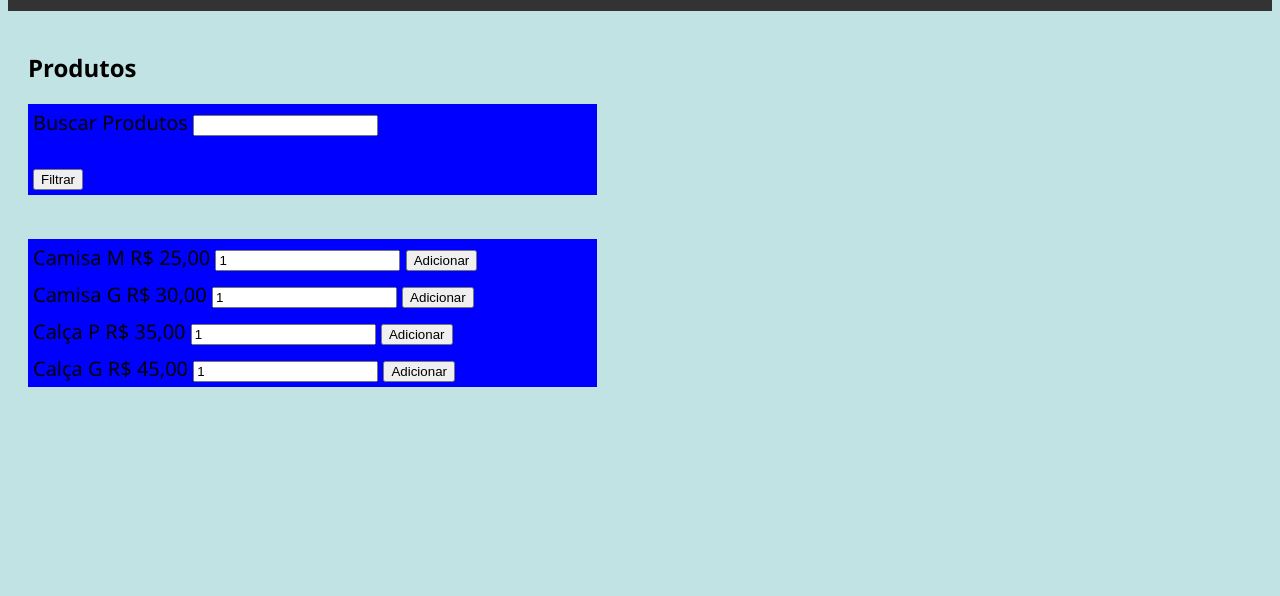
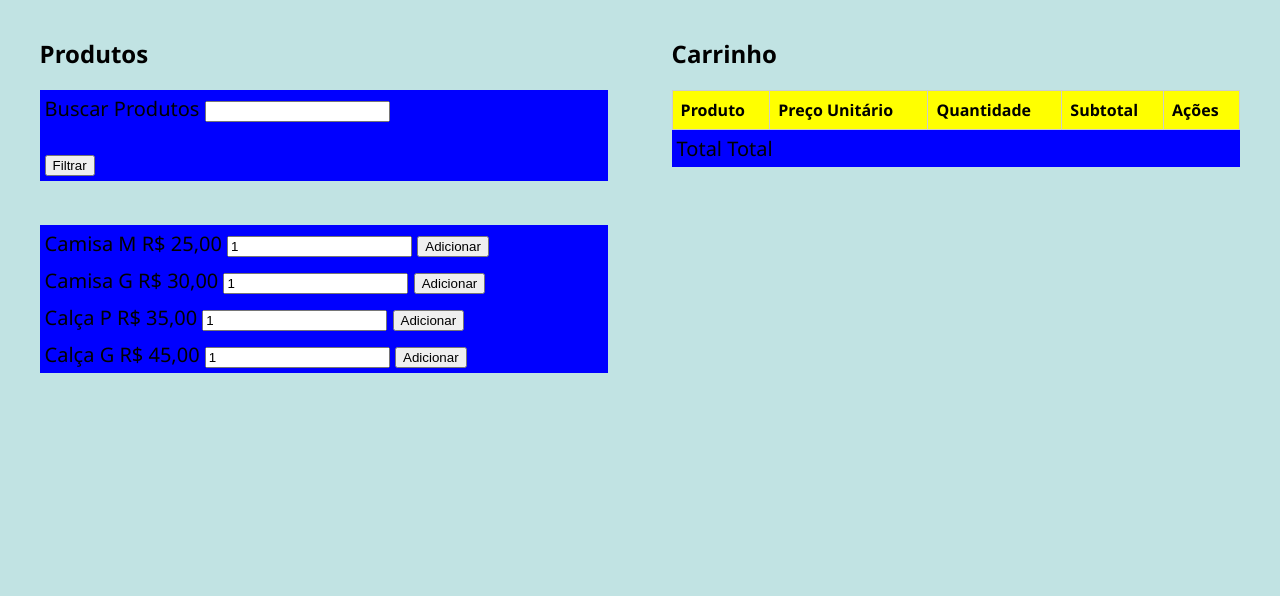
Before and after one commit to danielpaiv/sistema_vendas-1.0, a plain HTML site: page index.html in a window 1280 px wide. Shown: the part 204-800 px from the top of the page. Drawn offline with Linux system fonts and the light colour scheme.

Commit message:
atualização do carrinho

```diff
--- a/index.html
+++ b/index.html
@@ -4,40 +4,10 @@
     <meta charset="UTF-8">
     <meta name="viewport" content="width=device-width, initial-scale=1.0">
     <title>Sistema</title>
-   <script src="script.js"></script>
-    <style>
-        body{
-            background-color: rgb(193, 227, 227);
-            font-family: 'Segoe UI', Tahoma, Geneva, Verdana, sans-serif;
-        }
-        a{
-            text-decoration: none;
-        }
-        header{
-            padding: 5px;
-            background-color: rgb(51, 51, 51);
-        }
-        header,h1{
-            text-align: center;
-            color: white;
-        }
-        .box{
-            background-color: blue;
-            padding: 5px;
-            font-size: 30px;
-        }
-        section{
-            padding: 20px;
-            width: 45%;
-        }
-        div{
-            background-color: blue;
-            font-size: 20px;
-            padding: 5px;
 
-        }
+    <link rel="stylesheet" type="text/css" href="styles.css" media="screen" /> <!--Estenção para arquivo css-->
+    <script src="script.js"></script> <!--Estenção para arquivo JavaScript-->
 
-    </style>
 </head>
 <body>
     <div class="box">
@@ -90,7 +60,32 @@
             </div>
 
         </section>
+
             <!-- Criar carrinho de compras -->
+
+            <section class="carrinho">
+
+                <h2>Carrinho</h2>
+
+                <table>
+                    <thead>
+                        <tr>
+                            <th>Produto</th>
+                            <th>Preço Unitário</th>
+                            <th>Quantidade</th>
+                            <th>Subtotal</th>
+                            <th>Ações</th>
+                        </tr>
+                    </thead>
+                    <tbody class="itens-carrinho"></tbody>
+                </table>
+                <div class="total">
+                    <span>Total</span>
+                    <span>Total</span>
+                </div>
+
+            </section>
+
 
     </main>
 
--- /dev/null
+++ b/styles.css
@@ -0,0 +1,47 @@
+body{
+    background-color: rgb(193, 227, 227);
+    font-family: 'Segoe UI', Tahoma, Geneva, Verdana, sans-serif;
+}
+a{
+    text-decoration: none;
+}
+header{
+    padding: 5px;
+    background-color: rgb(51, 51, 51);
+}
+header,h1{
+    text-align: center;
+    color: white;
+}
+.box{
+    background-color: blue;
+    padding: 5px;
+    font-size: 20px;
+}
+section{
+    padding: 20px;
+    width: 45%;
+}
+div{
+    background-color: blue;
+    font-size: 20px;
+    padding: 5px;
+
+}
+main{
+    display: flex;
+    justify-content: space-around;
+    margin-top: 20px;
+}
+table{
+    background-color: yellow;
+    text-align: center;
+    width: 100%;
+    border-collapse: collapse;
+    margin-top: 10px;
+}
+th,td{
+    border: 1px solid #ccc;
+    padding: 8px;
+    text-align: left;
+}
```
